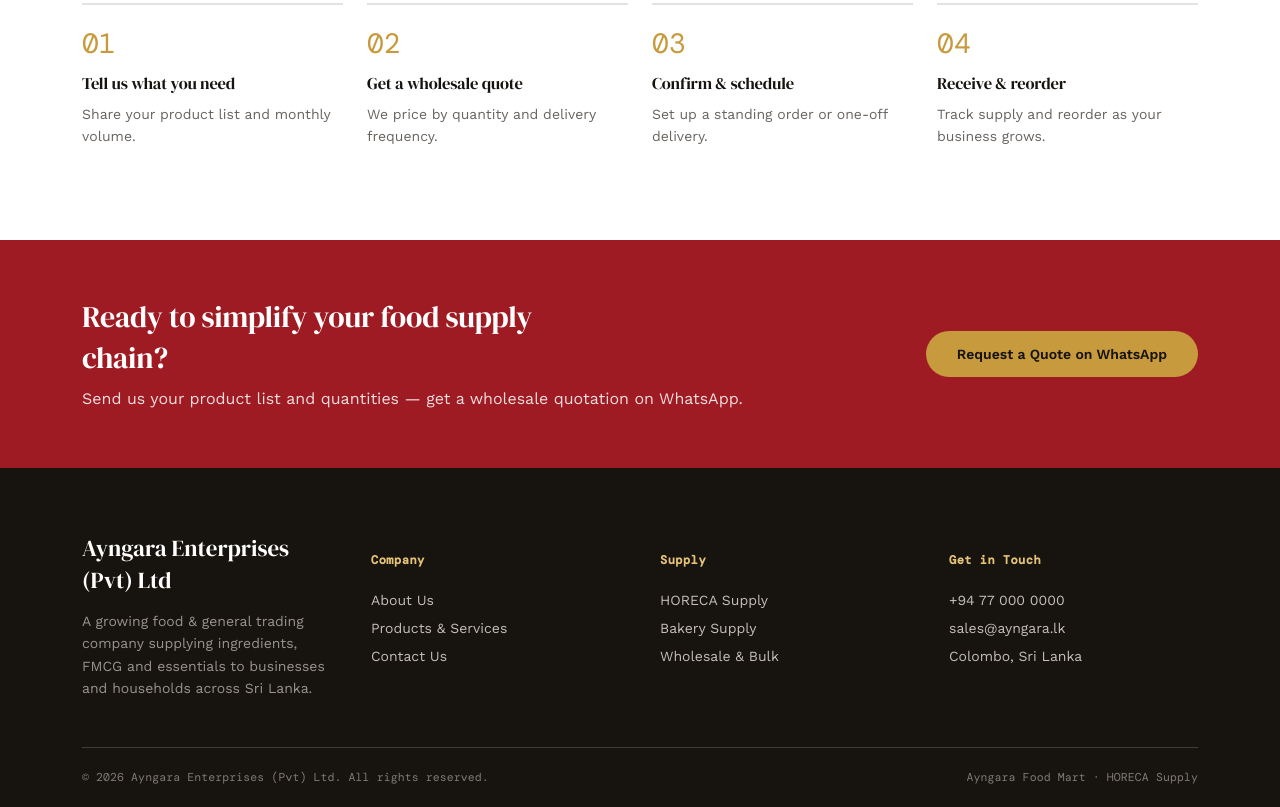
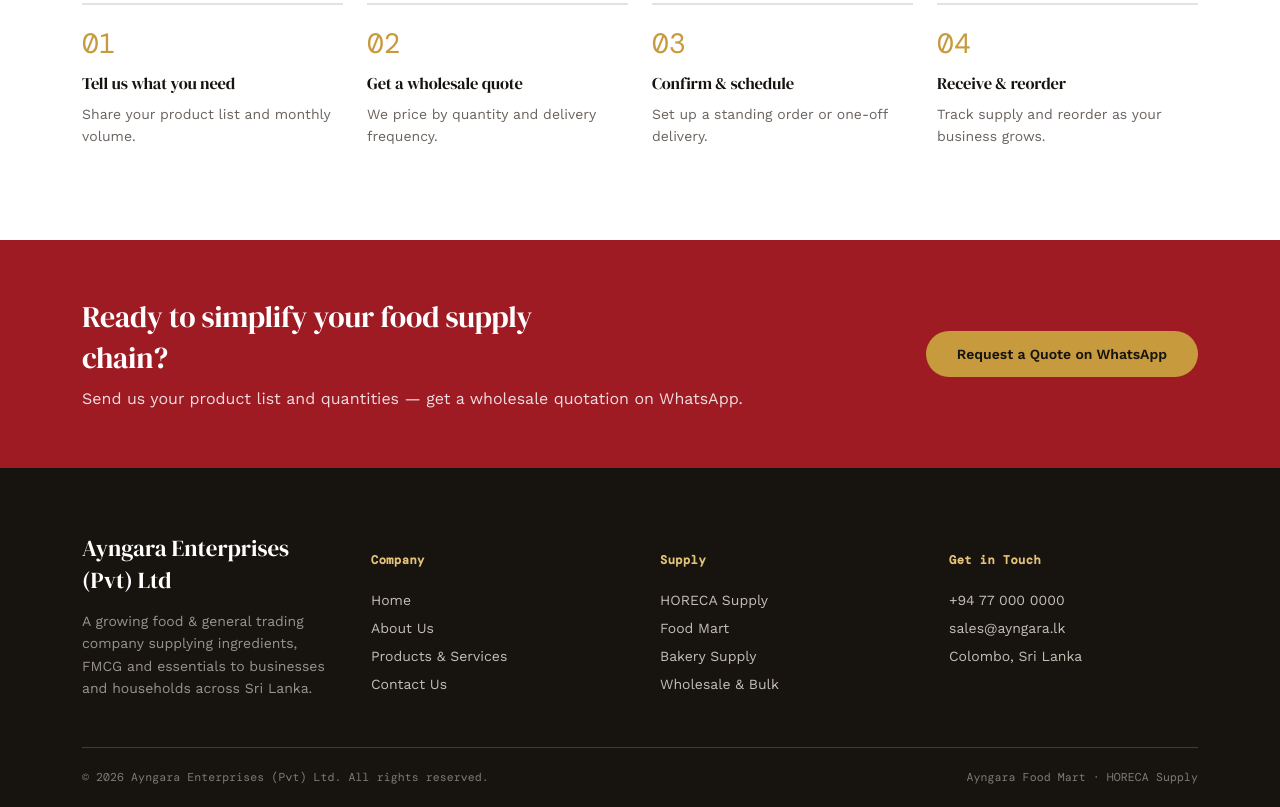
Before and after one commit to QubixIT-projects/foodmart-sample, a plain HTML site: page index.html in a window 1280 px wide. Shown: the part 4664-5471 px from the top of the page. Drawn offline with nearby package versions, Linux system fonts and the light colour scheme; animation ran at ten frames a second.

Commit message:
Footer error fixed

```diff
--- a/index.html
+++ b/index.html
@@ -397,6 +397,7 @@
       <div>
         <h5>Company</h5>
         <ul>
+          <li><a href="index.html">Home</a></li>
           <li><a href="about.html">About Us</a></li>
           <li><a href="products.html">Products &amp; Services</a></li>
           <li><a href="contact.html">Contact Us</a></li>
@@ -406,6 +407,7 @@
         <h5>Supply</h5>
         <ul>
           <li><a href="horeca.html">HORECA Supply</a></li>
+          <li><a href="foodmart.html">Food Mart</a></li>
           <li><a href="products.html#bakery">Bakery Supply</a></li>
           <li><a href="products.html#wholesale">Wholesale &amp; Bulk</a></li>
         </ul>
```
Also changed, not shown: about.html (+2 -0 lines), contact.html (+2 -0 lines), foodmart.html (+2 -0 lines), horeca.html (+2 -0 lines), products.html (+4 -2 lines).
